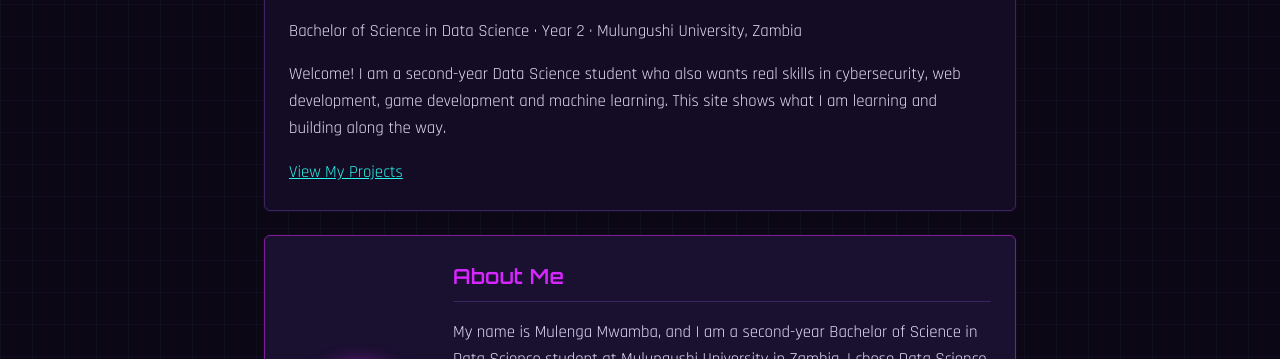
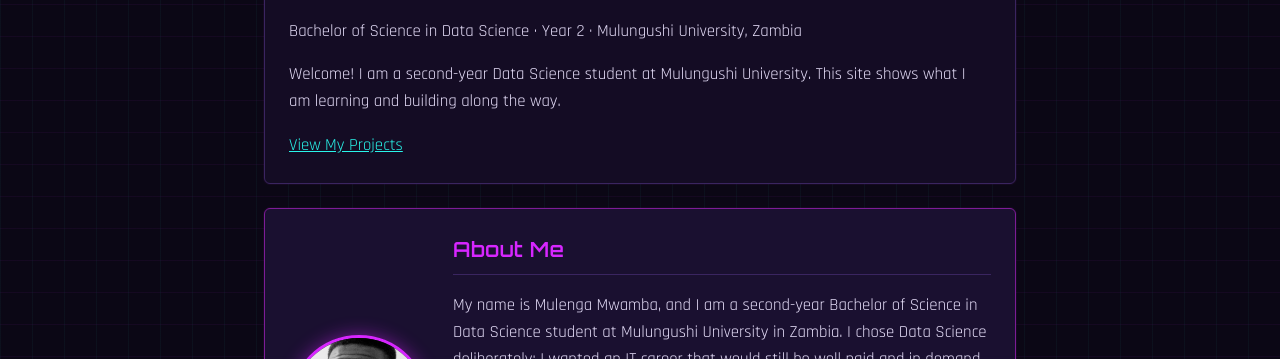
Before and after one commit to Vamp1-hunid/Website-about-me, a plain HTML site: page index.html in a window 1280 px wide. Shown: the part 380-739 px from the top of the page. Drawn offline with Linux system fonts and the light colour scheme.

```diff
--- a/index.html
+++ b/index.html
@@ -41,7 +41,7 @@
     <section id="intro" class="content-section">
       <h1>Mulenga Mwamba</h1>
       <p class="programme">Bachelor of Science in Data Science · Year 2 · Mulungushi University, Zambia</p>
-      <p>Welcome! I am a second-year Data Science student who also wants real skills in cybersecurity, web development, game development and machine learning. This site shows what I am learning and building along the way.</p>
+      <p>Welcome! I am a second-year Data Science student at Mulungushi University. This site shows what I am learning and building along the way.</p>
       <a class="button" href="#projects">View My Projects</a>
     </section>
 
```
